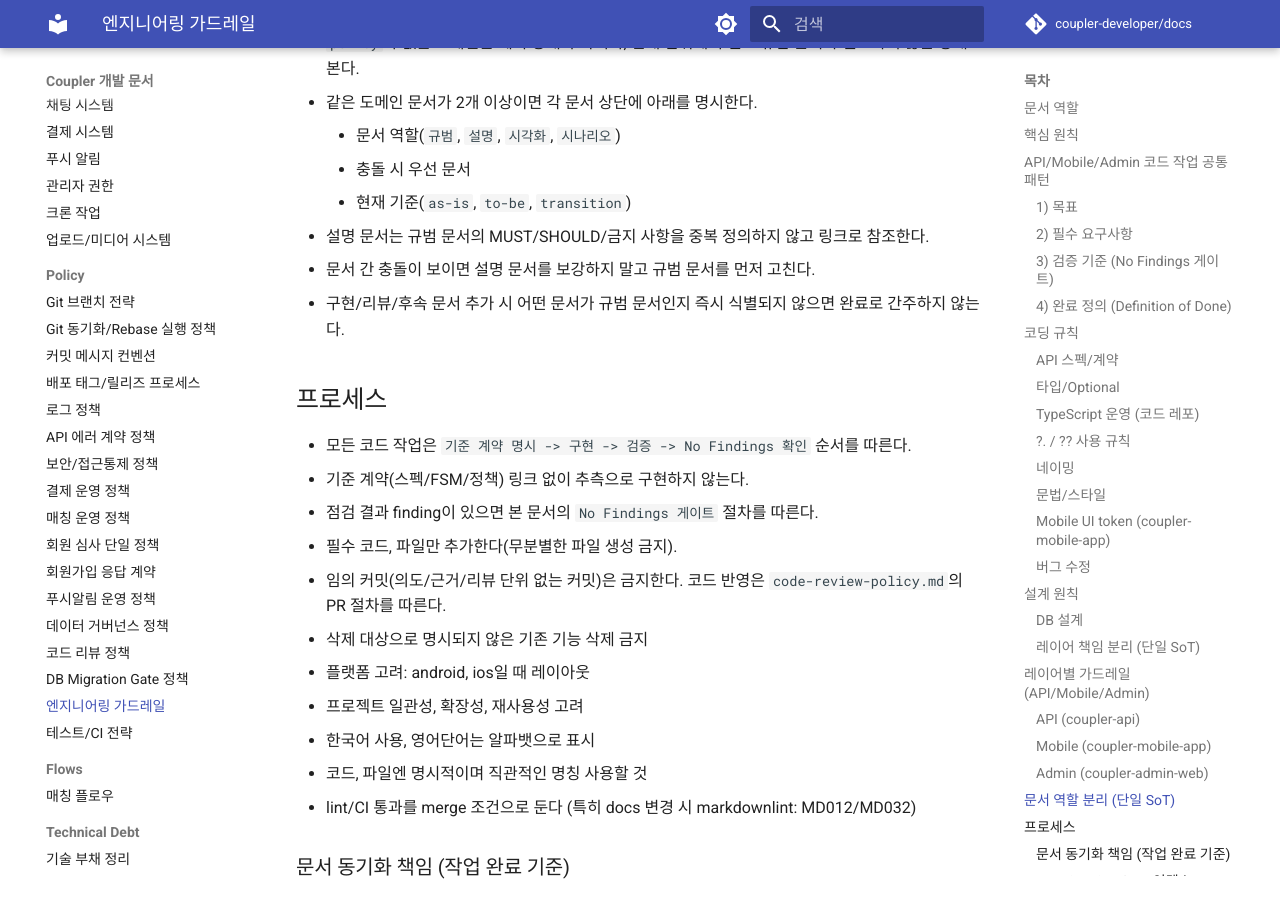
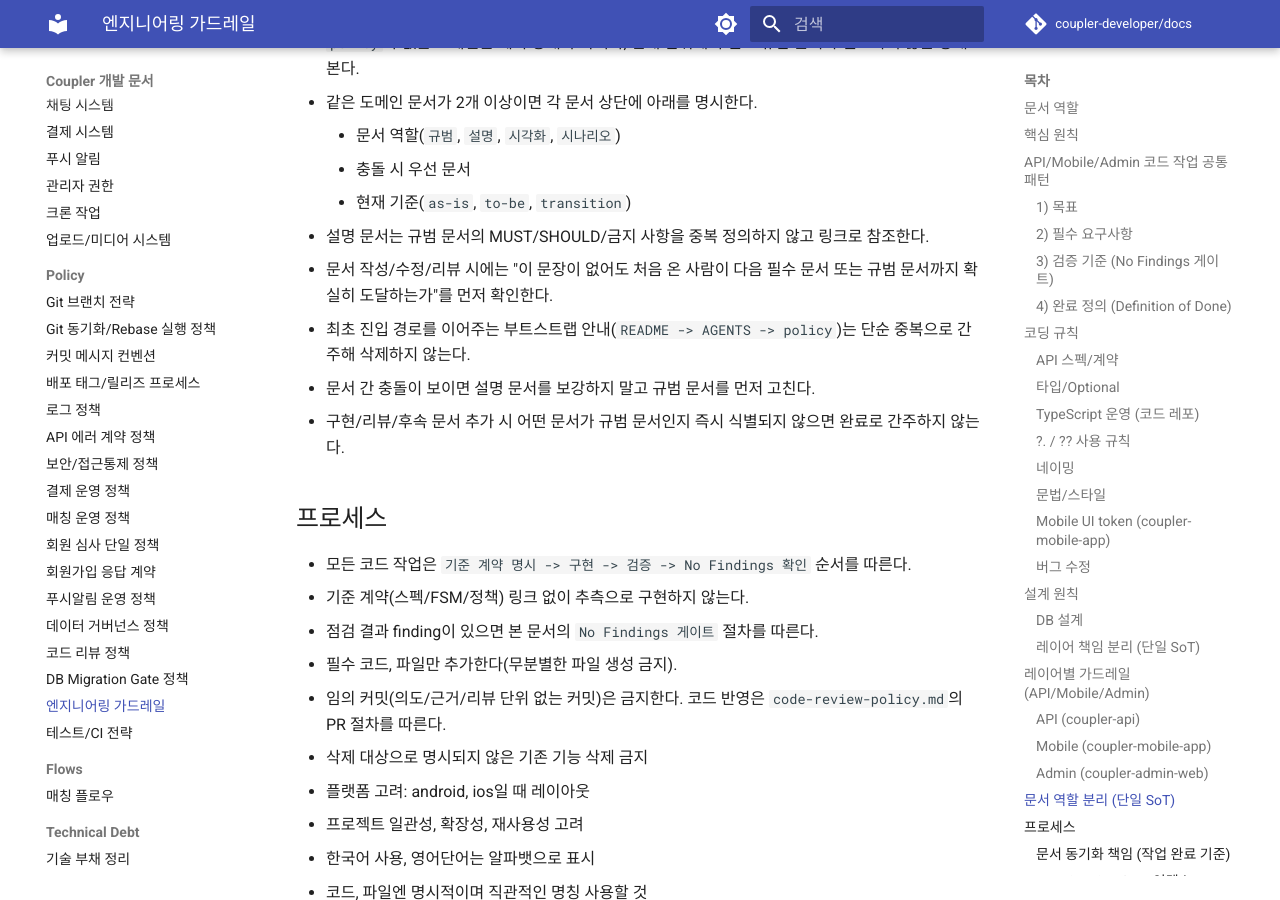
Before and after one commit to coupler-developer/docs, an MkDocs documentation site: the page built from content/policy/engineering-guardrails.md, in a window 1280 px wide and 900 px high, scrolled down 7500 px. Built offline with MkDocs 1.6.1 and Material for MkDocs 9.7.7, drawn with Linux system fonts in a browser that asks for light colours; comment, search, counter and statistics services are not loaded.

Commit message:
docs: 문서 진입 경로 기준 추가
Changes:
- engineering-guardrails에 다음 문서 도달 가능성 기준을 추가
- README -> AGENTS -> policy 부트스트랩 안내를 삭제 금지 대상으로 명시
- AGENTS에 문장 중복 제거보다 실제 진입 경로 확인을 우선하는 규칙을 추가

Tests:
- yarn -s lint:md
- python3 -m mkdocs build --strict

```diff
--- a/content/policy/engineering-guardrails.md
+++ b/content/policy/engineering-guardrails.md
@@ -226,6 +226,8 @@
     - 충돌 시 우선 문서
     - 현재 기준(`as-is`, `to-be`, `transition`)
 - 설명 문서는 규범 문서의 MUST/SHOULD/금지 사항을 중복 정의하지 않고 링크로 참조한다.
+- 문서 작성/수정/리뷰 시에는 "이 문장이 없어도 처음 온 사람이 다음 필수 문서 또는 규범 문서까지 확실히 도달하는가"를 먼저 확인한다.
+- 최초 진입 경로를 이어주는 부트스트랩 안내(`README -> AGENTS -> policy`)는 단순 중복으로 간주해 삭제하지 않는다.
 - 문서 간 충돌이 보이면 설명 문서를 보강하지 말고 규범 문서를 먼저 고친다.
 - 구현/리뷰/후속 문서 추가 시 어떤 문서가 규범 문서인지 즉시 식별되지 않으면 완료로 간주하지 않는다.
 
```
Also changed, not shown: content/AGENTS.md (+1 -0 lines).
